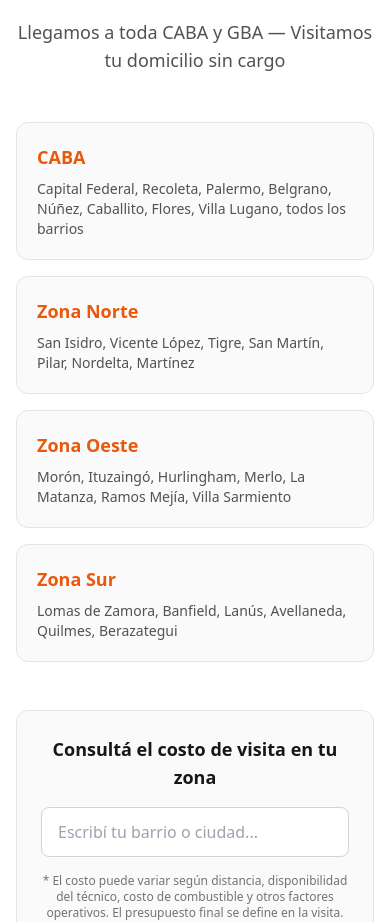
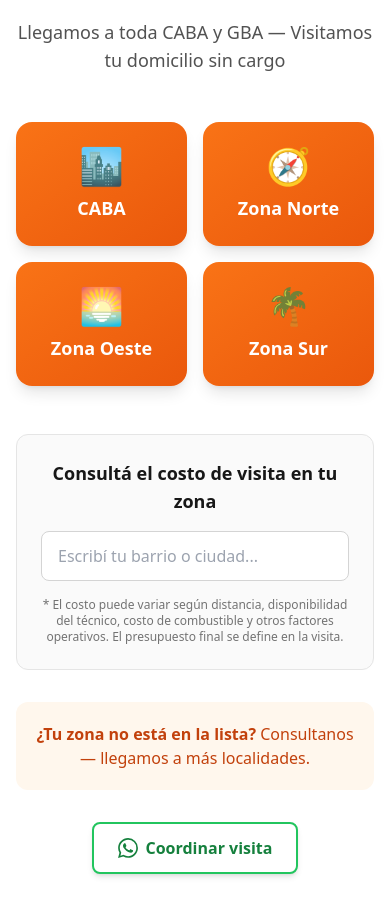
Before and after one commit to tomas0011/calderas-ya, a Next.js app: page / in a window 390 px wide. Shown: the part 5700-6622 px from the top of the page. Built offline with nearby package versions, Linux system fonts and the light colour scheme.

Commit message:
labels de zonas (solo mencionarlas)

```diff
--- a/components/Zonas.tsx
+++ b/components/Zonas.tsx
@@ -10,22 +10,10 @@ import WhatsAppButton from './WhatsAppButton';
 import costRulesData from '@/shared/cost-rules.json';
 
 const zonas = [
-  {
-    nombre: 'CABA',
-    incluidos: 'Capital Federal, Recoleta, Palermo, Belgrano, Núñez, Caballito, Flores, Villa Lugano, todos los barrios',
-  },
-  {
-    nombre: 'Zona Norte',
-    incluidos: 'San Isidro, Vicente López, Tigre, San Martín, Pilar, Nordelta, Martínez',
-  },
-  {
-    nombre: 'Zona Oeste',
-    incluidos: 'Morón, Ituzaingó, Hurlingham, Merlo, La Matanza, Ramos Mejía, Villa Sarmiento',
-  },
-  {
-    nombre: 'Zona Sur',
-    incluidos: 'Lomas de Zamora, Banfield, Lanús, Avellaneda, Quilmes, Berazategui',
-  },
+  { nombre: 'CABA', icono: '🏙️' },
+  { nombre: 'Zona Norte', icono: '🧭' },
+  { nombre: 'Zona Oeste', icono: '🌅' },
+  { nombre: 'Zona Sur', icono: '🌴' },
 ];
 
 function formatCurrency(value: number): string {
@@ -74,18 +62,16 @@ export default function Zonas() {
         </div>
 
         {/* Grid de zonas */}
-        <div className="grid grid-cols-1 md:grid-cols-2 gap-4 mb-12">
+        <div className="grid grid-cols-2 md:grid-cols-4 gap-4 mb-12">
           {zonas.map((zona) => (
             <div
               key={zona.nombre}
-              className="bg-neutral-50 rounded-xl p-5 border border-neutral-200"
+              className="bg-gradient-to-br from-primary-500 to-primary-600 rounded-2xl p-6 text-center shadow-lg hover:shadow-xl hover:scale-105 transition-all duration-300 cursor-default"
             >
-              <h3 className="font-bold text-primary-600 text-lg mb-2">
+              <div className="text-4xl mb-2">{zona.icono}</div>
+              <span className="text-white font-bold text-lg">
                 {zona.nombre}
-              </h3>
-              <p className="text-neutral-600 text-sm">
-                {zona.incluidos}
-              </p>
+              </span>
             </div>
           ))}
         </div>
```
